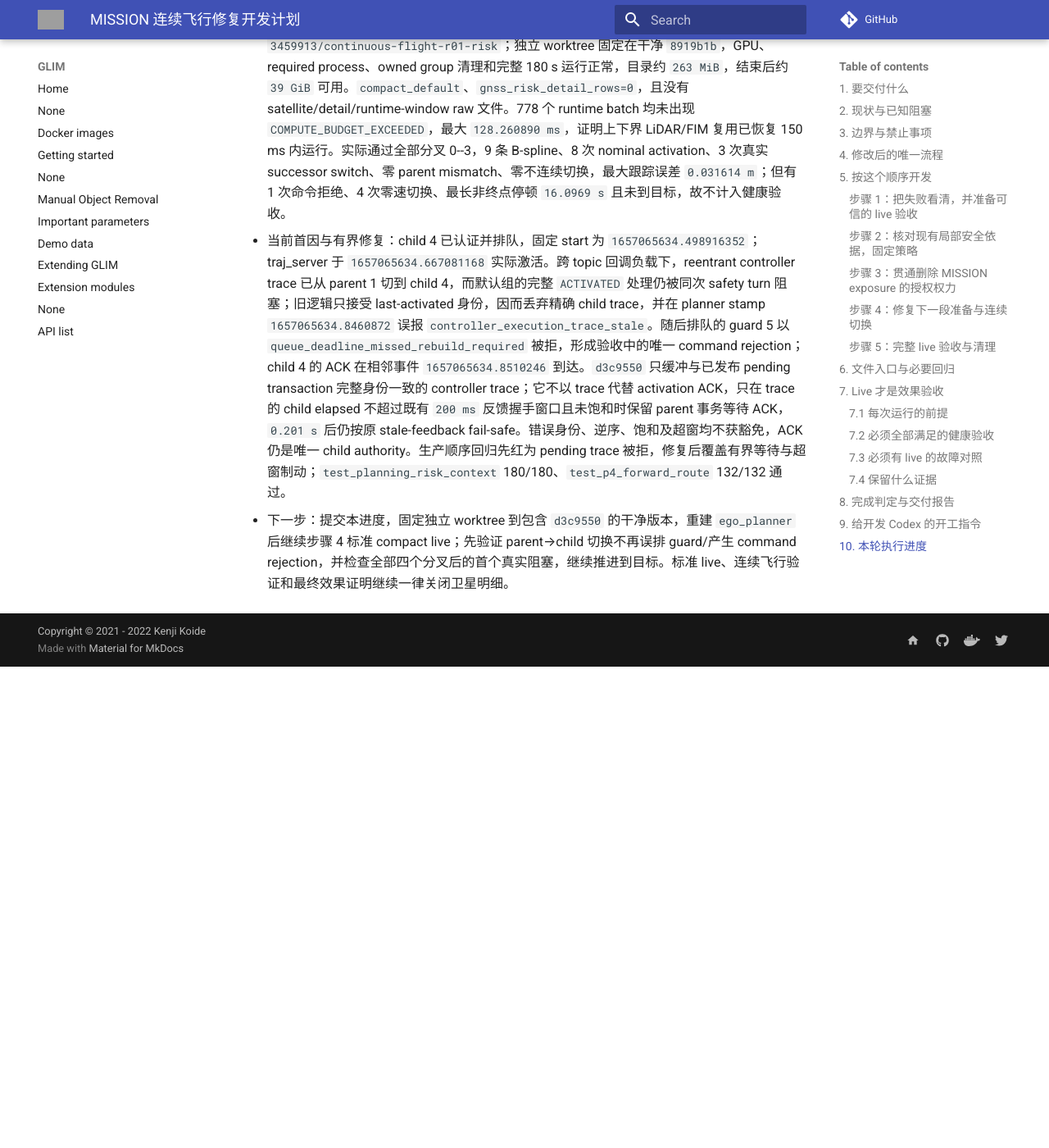
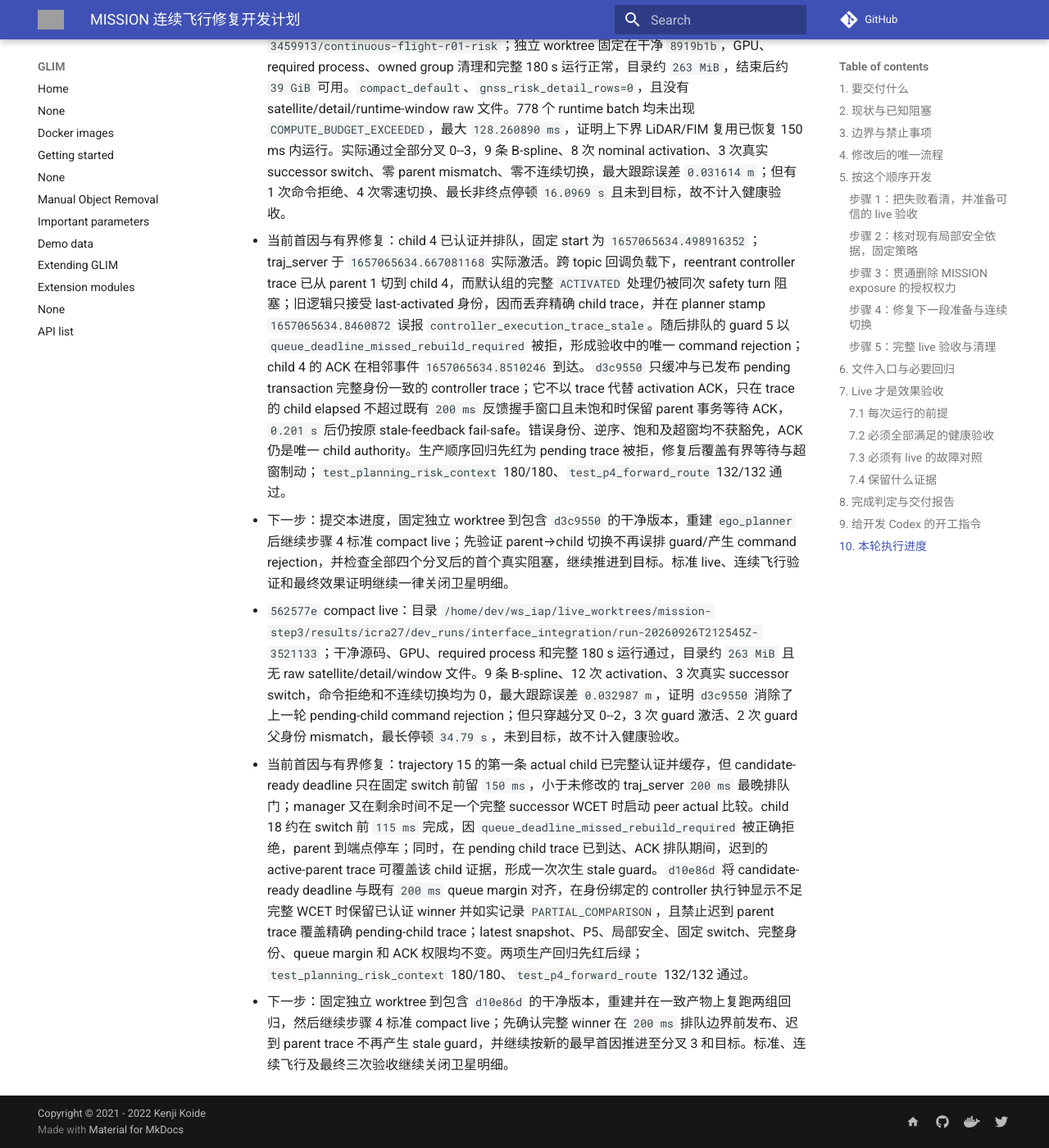
Before and after one commit to Printeger/iap, an MkDocs documentation site: the page built from docs/icra27/MISSION_CONTINUOUS_FLIGHT_IMPLEMENTATION_PLAN.md, in a window 1280 px wide and 1400 px high, scrolled down 33448 px. Shown: the whole window at 82% size. Built offline with MkDocs 1.6.1 and Material for MkDocs 9.7.7, drawn with Linux system fonts in a browser that asks for light colours; nearby versions of some CDN libraries; comment, search, counter and statistics services are not loaded; before the commit the page ends 34261 px from its top, so only the background shows below that; grey boxes are pictures that could not be loaded.

Commit message:
docs(icra27): record successor queue diagnosis

```diff
--- a/docs/icra27/MISSION_CONTINUOUS_FLIGHT_IMPLEMENTATION_PLAN.md
+++ b/docs/icra27/MISSION_CONTINUOUS_FLIGHT_IMPLEMENTATION_PLAN.md
@@ -255,7 +255,7 @@ symlink、非 tracked 且无进程占用后才能按精确路径删除。遵守
 
 ## 10. 本轮执行进度
 
-- 提交：步骤 1 为 `83fddbc`、`9f27a05`、`f6761b8`、`784d3d3`、`a4a35e9`、`30426ac`、`ffc118b`；步骤 2 为 `a751d5f`、`641b3ad`；步骤 3 为 `93bd62c`；步骤 4 当前代码到 `d3c9550`（完整因果提交链见下述逐次 live 记录）；磁盘与证据策略为 `64f6764`、`b772ed9`（均基于计划提交 `e675443`）。用户历史文件 `docs/whatsnext.md` 保持未跟踪、未修改。
+- 提交：步骤 1 为 `83fddbc`、`9f27a05`、`f6761b8`、`784d3d3`、`a4a35e9`、`30426ac`、`ffc118b`；步骤 2 为 `a751d5f`、`641b3ad`；步骤 3 为 `93bd62c`；步骤 4 当前代码到 `d10e86d`（完整因果提交链见下述逐次 live 记录）；磁盘与证据策略为 `64f6764`、`b772ed9`（均基于计划提交 `e675443`）。用户历史文件 `docs/whatsnext.md` 保持未跟踪、未修改。
 - 完成项：步骤 1 已补全 optimizer/refinement/manager/FSM 首因，continuous-flight analyzer 已拒绝 guard 伪后继、身份或父子链不符、零速切换、命令断流、required process 提前退出、短程停车、终点悬停不足和未由 odom 穿越四叉。步骤 2 已确认生产路径统一复用 `LocalMotionAssurance`/`LocalClearanceEvaluator` 且必要输入缺失时 fail closed；森林配置仍为 tracking `0.15 m`、safety margin `0.20 m`、surface `0.02 m`、`uncalibrated_default_v1`，故后续证据只适用于仿真/开发，不能冒充部署标定。步骤 3 已移除 MISSION exposure 的独立拒绝/制动权并保留真实风险诊断和排序；STRICT、局部净空、support/freshness、身份、动力学与制动门不变。
 - 失败首因：基线轨迹 5 为 `SUCCESSOR_CURVE_PREPARATION_FAILED` 且旧 detail 泄漏初始化占位；轨迹 9 为 P5 重复累计 prior episode 后 exposure braking。原始证据：`results/icra27/dev_runs/interface_integration/run-20260926T050049Z-450628/full-r01-risk/exports/planner_p4_risk_astar_debug.csv.execution_events.csv` 及同目录 `stdout.log`。步骤 3 干净 live 已证明旧 exposure 不再制动，但第一 actual B-spline 因 `local_clearance_margin_not_positive` 被硬局部门拒绝，下一冻结通道又继承失败候选的 `HOLD_REQUIRED`，故未首航；`bspline_count=0` 和零位移是结果，不是首因。
 - live 证据：步骤 3 使用独立 worktree/build/install，在 `93bd62c78b6dc7af731b25c6e2a71794d02b14eb` 运行 180 s；GPU preflight 通过、required processes 未提前退出、launch exit 0，manifest 为 `git_worktree_clean=true`。目录：`/home/dev/ws_iap/live_worktrees/mission-step3/results/icra27/dev_runs/interface_integration/run-20260926T081255Z-633590`。该失败运行不计入最终健康三次。
@@ -359,3 +359,6 @@ symlink、非 tracked 且无进程占用后才能按精确路径删除。遵守
 - `334bf4d` 后续 compact live：目录 `/home/dev/ws_iap/live_worktrees/mission-step3/results/icra27/dev_runs/interface_integration/run-20260926T210949Z-3459913/continuous-flight-r01-risk`；独立 worktree 固定在干净 `8919b1b`，GPU、required process、owned group 清理和完整 180 s 运行正常，目录约 `263 MiB`，结束后约 `39 GiB` 可用。`compact_default`、`gnss_risk_detail_rows=0`，且没有 satellite/detail/runtime-window raw 文件。778 个 runtime batch 均未出现 `COMPUTE_BUDGET_EXCEEDED`，最大 `128.260890 ms`，证明上下界 LiDAR/FIM 复用已恢复 150 ms 内运行。实际通过全部分叉 0--3，9 条 B-spline、8 次 nominal activation、3 次真实 successor switch、零 parent mismatch、零不连续切换，最大跟踪误差 `0.031614 m`；但有 1 次命令拒绝、4 次零速切换、最长非终点停顿 `16.0969 s` 且未到目标，故不计入健康验收。
 - 当前首因与有界修复：child 4 已认证并排队，固定 start 为 `1657065634.498916352`；traj_server 于 `1657065634.667081168` 实际激活。跨 topic 回调负载下，reentrant controller trace 已从 parent 1 切到 child 4，而默认组的完整 `ACTIVATED` 处理仍被同次 safety turn 阻塞；旧逻辑只接受 last-activated 身份，因而丢弃精确 child trace，并在 planner stamp `1657065634.8460872` 误报 `controller_execution_trace_stale`。随后排队的 guard 5 以 `queue_deadline_missed_rebuild_required` 被拒，形成验收中的唯一 command rejection；child 4 的 ACK 在相邻事件 `1657065634.8510246` 到达。`d3c9550` 只缓冲与已发布 pending transaction 完整身份一致的 controller trace；它不以 trace 代替 activation ACK，只在 trace 的 child elapsed 不超过既有 `200 ms` 反馈握手窗口且未饱和时保留 parent 事务等待 ACK，`0.201 s` 后仍按原 stale-feedback fail-safe。错误身份、逆序、饱和及超窗均不获豁免，ACK 仍是唯一 child authority。生产顺序回归先红为 pending trace 被拒，修复后覆盖有界等待与超窗制动；`test_planning_risk_context` 180/180、`test_p4_forward_route` 132/132 通过。
 - 下一步：提交本进度，固定独立 worktree 到包含 `d3c9550` 的干净版本，重建 `ego_planner` 后继续步骤 4 标准 compact live；先验证 parent→child 切换不再误排 guard/产生 command rejection，并检查全部四个分叉后的首个真实阻塞，继续推进到目标。标准 live、连续飞行验证和最终效果证明继续一律关闭卫星明细。
+- `562577e` compact live：目录 `/home/dev/ws_iap/live_worktrees/mission-step3/results/icra27/dev_runs/interface_integration/run-20260926T212545Z-3521133`；干净源码、GPU、required process 和完整 180 s 运行通过，目录约 `263 MiB` 且无 raw satellite/detail/window 文件。9 条 B-spline、12 次 activation、3 次真实 successor switch，命令拒绝和不连续切换均为 0，最大跟踪误差 `0.032987 m`，证明 `d3c9550` 消除了上一轮 pending-child command rejection；但只穿越分叉 0--2，3 次 guard 激活、2 次 guard 父身份 mismatch，最长停顿 `34.79 s`，未到目标，故不计入健康验收。
+- 当前首因与有界修复：trajectory 15 的第一条 actual child 已完整认证并缓存，但 candidate-ready deadline 只在固定 switch 前留 `150 ms`，小于未修改的 traj_server `200 ms` 最晚排队门；manager 又在剩余时间不足一个完整 successor WCET 时启动 peer actual 比较。child 18 约在 switch 前 `115 ms` 完成，因 `queue_deadline_missed_rebuild_required` 被正确拒绝，parent 到端点停车；同时，在 pending child trace 已到达、ACK 排队期间，迟到的 active-parent trace 可覆盖该 child 证据，形成一次次生 stale guard。`d10e86d` 将 candidate-ready deadline 与既有 `200 ms` queue margin 对齐，在身份绑定的 controller 执行钟显示不足完整 WCET 时保留已认证 winner 并如实记录 `PARTIAL_COMPARISON`，且禁止迟到 parent trace 覆盖精确 pending-child trace；latest snapshot、P5、局部安全、固定 switch、完整身份、queue margin 和 ACK 权限均不变。两项生产回归先红后绿；`test_planning_risk_context` 180/180、`test_p4_forward_route` 132/132 通过。
+- 下一步：固定独立 worktree 到包含 `d10e86d` 的干净版本，重建并在一致产物上复跑两组回归，然后继续步骤 4 标准 compact live；先确认完整 winner 在 `200 ms` 排队边界前发布、迟到 parent trace 不再产生 stale guard，并继续按新的最早首因推进至分叉 3 和目标。标准、连续飞行及最终三次验收继续关闭卫星明细。
```
